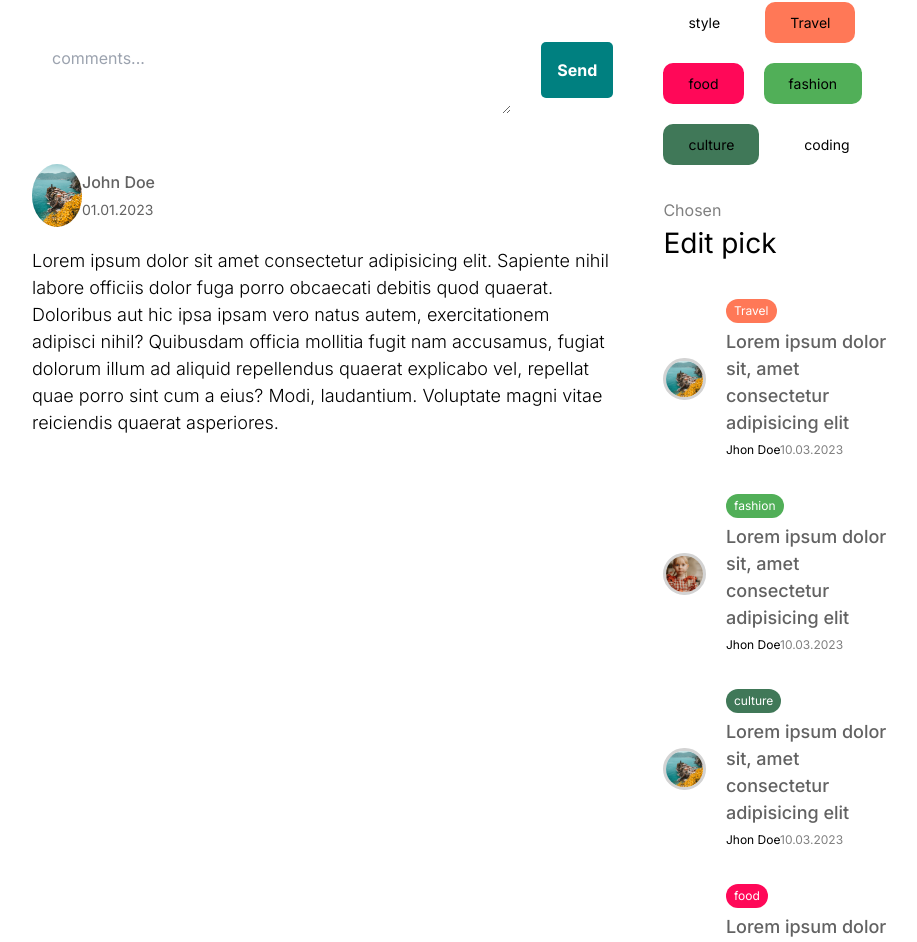
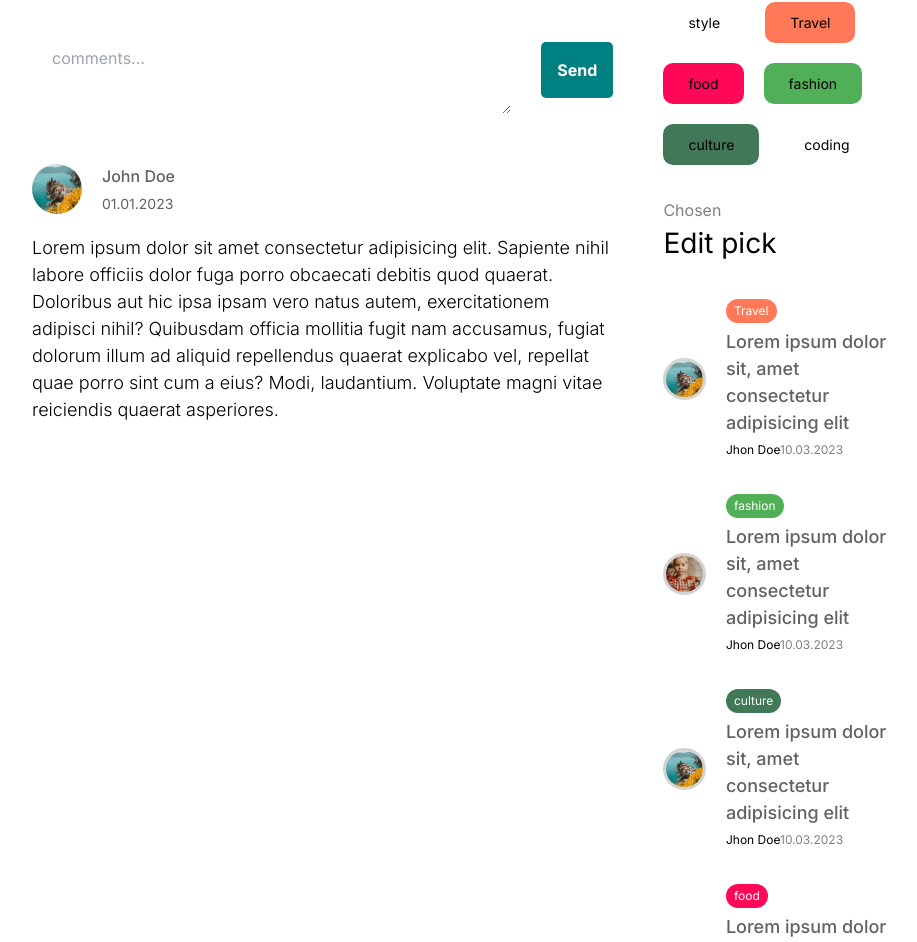
Before and after one commit to LuisArielRetanaHernadez/blog_mabi, a Next.js app: page /login in a window 1280 px wide. Shown: the part 1707-2649 px from the top of the page, without its empty margins (176-1093 px from the left). Built offline with nearby package versions, Linux system fonts and the light colour scheme.

Commit message:
agregando un medida de 50x50 a la imagen y una gap de 20px entre la imagen y el texto

```diff
--- a/components/comments/comments.module.css
+++ b/components/comments/comments.module.css
@@ -41,10 +41,12 @@
   margin-bottom: 20px;
   display: flex;
   align-items: center;
-  gap: 2-px;
+  gap: 20px;
 }
 
 .image {
+  width: 50px;
+  height: 50px;
   border-radius: 50%;
   object-fit: cover;
 }
```
